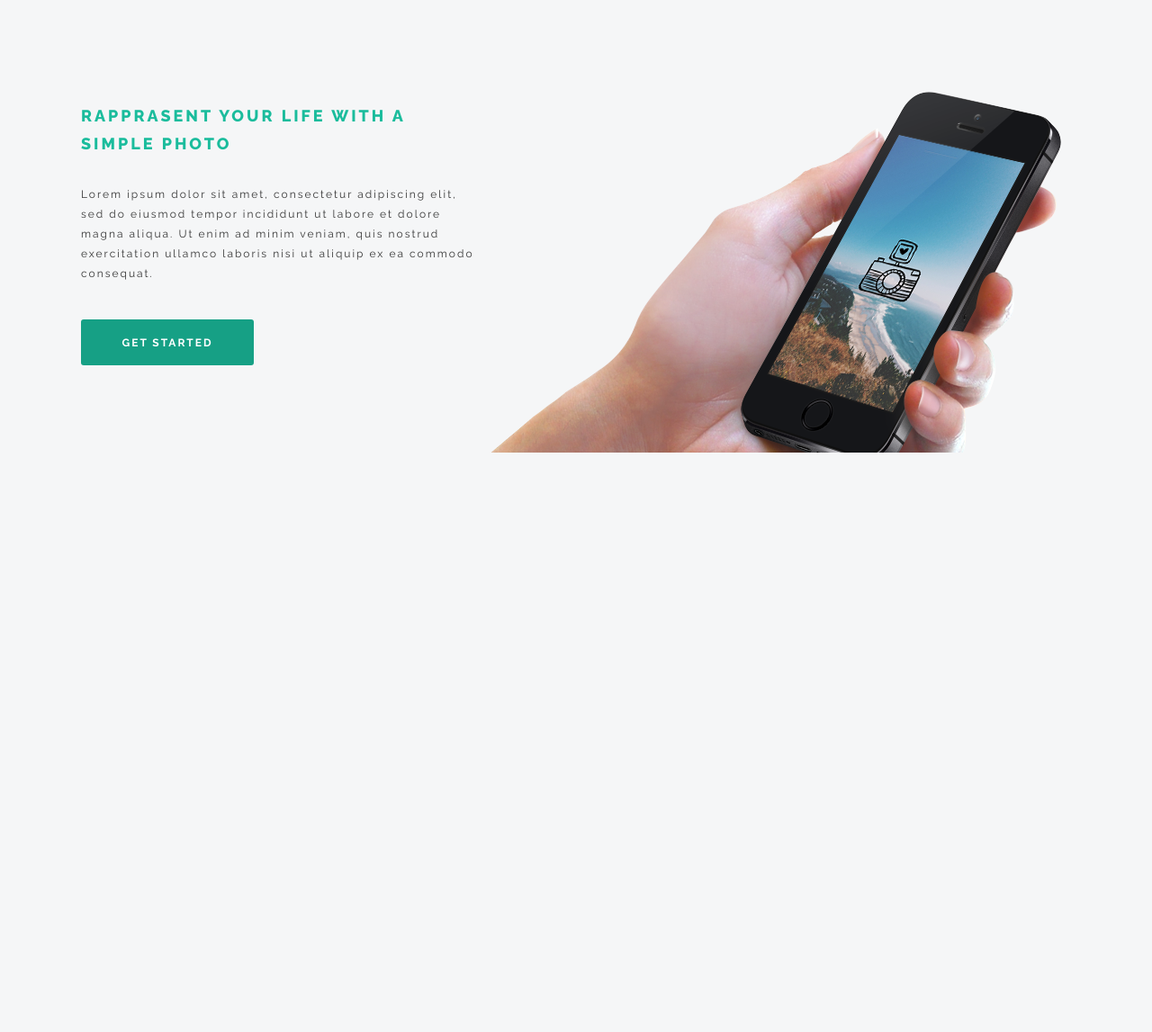
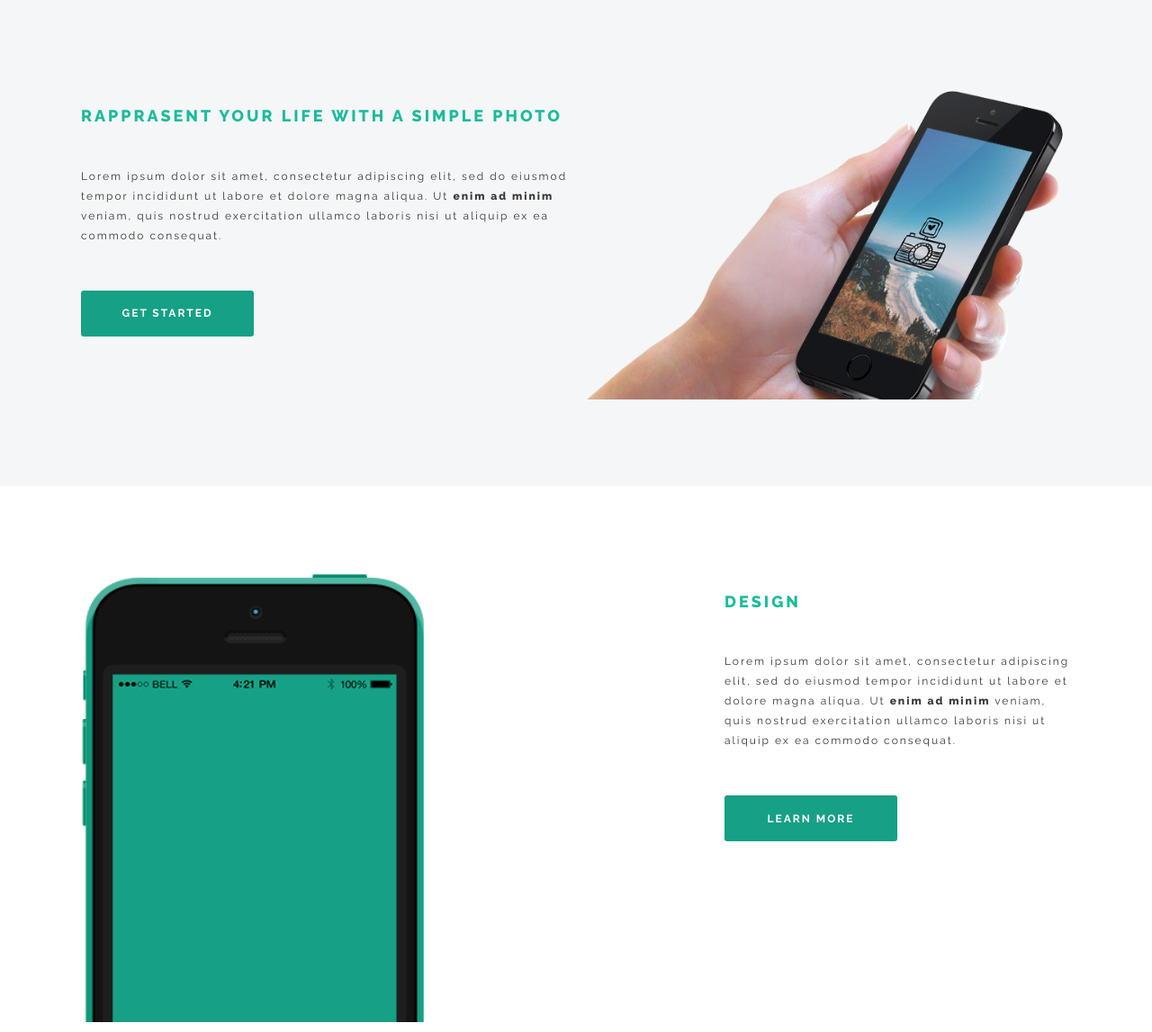
Before and after one commit to arti-zachara/10.3-additional-layout-coop, a website: page index.html in a window 1280 px wide. Shown: the top 1147 px of the page at 90% size. Drawn offline with Linux system fonts and the light colour scheme.

Commit message:
Section design done without js

```diff
--- a/index.html
+++ b/index.html
@@ -34,8 +34,9 @@
             <p class="section-text">
               Lorem ipsum dolor sit amet, consectetur adipiscing elit, sed do
               eiusmod tempor incididunt ut labore et dolore magna aliqua. Ut
-              enim ad minim veniam, quis nostrud exercitation ullamco laboris
-              nisi ut aliquip ex ea commodo consequat.
+              <span>enim ad minim</span>
+              veniam, quis nostrud exercitation ullamco laboris nisi ut aliquip
+              ex ea commodo consequat.
             </p>
             <div class="btn"><a href="#">Get started</a></div>
           </div>
@@ -47,6 +48,26 @@
     </section>
     <section class="design">
       <!-- michi -->
+      <div class="container">
+        <div class="row">
+          <div class="col image">
+            <img src="../images/phone.png" />
+          </div>
+          <div class="col text">
+            <h3 class="section-title">
+              Design
+            </h3>
+            <p class="section-text">
+              Lorem ipsum dolor sit amet, consectetur adipiscing elit, sed do
+              eiusmod tempor incididunt ut labore et dolore magna aliqua. Ut
+              <span>enim ad minim</span>
+              veniam, quis nostrud exercitation ullamco laboris nisi ut aliquip
+              ex ea commodo consequat.
+            </p>
+            <div class="btn"><a href="#">Learn more</a></div>
+          </div>
+        </div>
+      </div>
     </section>
     <section class="community">
       <!-- arti -->
--- a/sass/style.scss
+++ b/sass/style.scss
@@ -82,8 +82,45 @@ section {
 .started {
   .row {
     display: flex;
-    .section-text {
-      margin: 30px 0 40px 0;
+    .text {
+      flex: 0 0 50%;
+      .section-text {
+        margin: 40px 0 50px 0;
+        span {
+          font-weight: 800;
+        }
+      }
+    }
+    .image {
+      flex: 0 0 50%;
+      img {
+        width: 100%;
+        height: 100%;
+      }
     }
   }
 }
+
+//Design
+.design {
+  background-color: $white;
+  .row {
+    display: flex;
+    justify-content: space-between;
+    .text {
+      flex: 0 0 35%;
+      .section-text {
+        margin: 40px 0 50px 0;
+        span {
+          font-weight: 800;
+        }
+      }
+    }
+    .image {
+      flex: 0 0 45%;
+      img {
+        height: 500px;
+      }
+    }
+  }
+}
```
Also changed, not shown: css/style.css, css/style.prefixed.css, images/phone.png (added), 2 other files.
